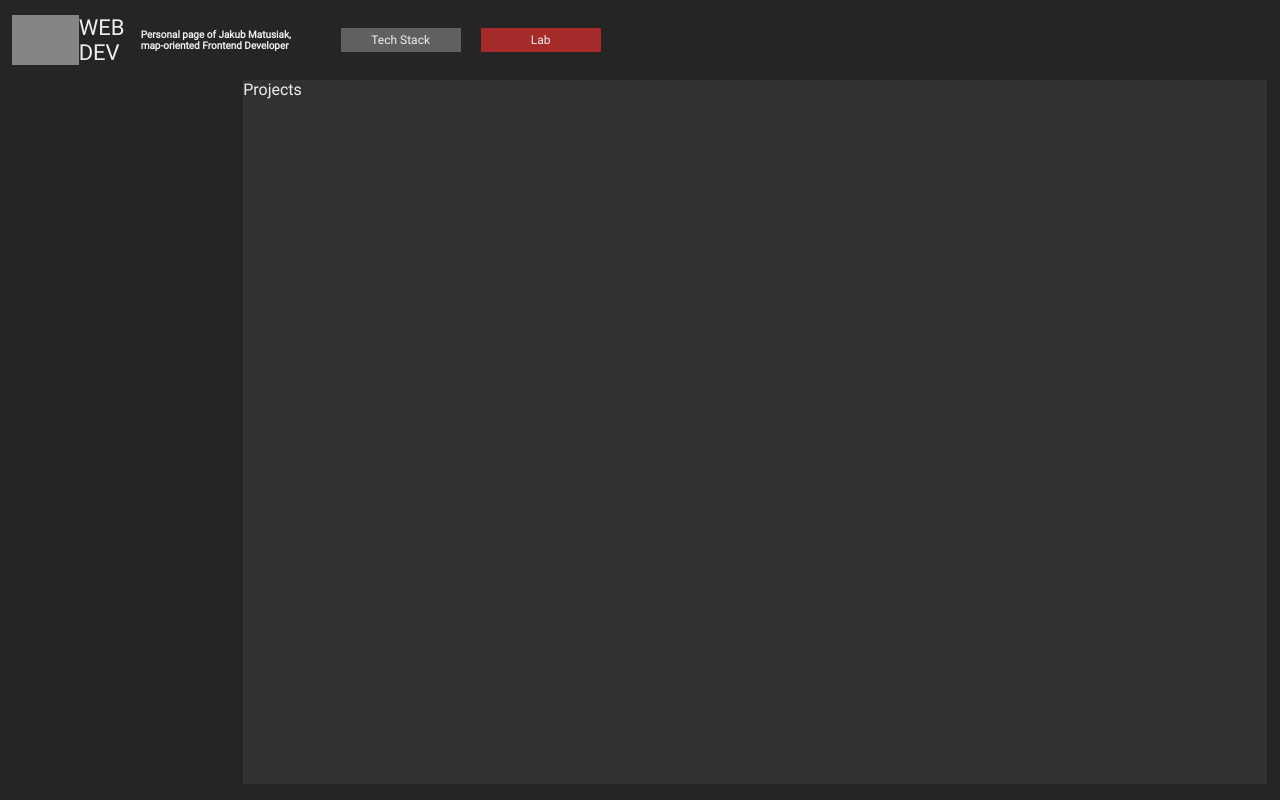
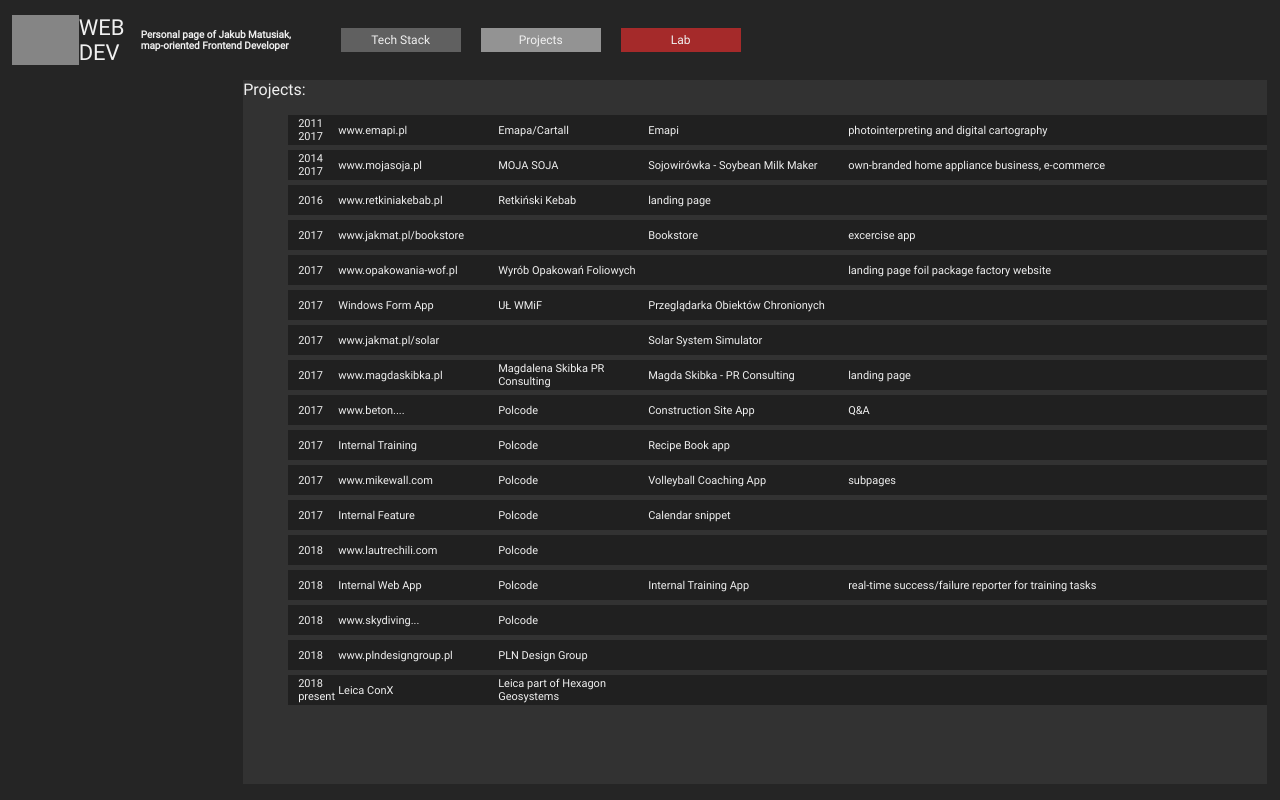
Before and after one commit to jakmat/2018-personal-website, a Vue app in the folder navibus/: page / in a window 1280 px wide. Built offline with nearby package versions, Linux system fonts and the light colour scheme; grey boxes are pictures that could not be loaded.

Commit message:
[DEV-8] Add portfolio

```diff
--- a/navibus/src/assets/projects.json
+++ b/navibus/src/assets/projects.json
@@ -1,18 +1,172 @@
-2011-17, www.emapi.pl, Emapa/Cartall, photointerpreting and digital cartography, [GIS, SQL]
-2015, www.mojasoja.pl, freelance, MOJA SOJA, own web store, [Prestashop, HTML, CSS]
-2016, www.retkiniakebab.pl, freelance, Retkiński Kebab, landing page, [HTML, CSS]
-2017, www.jakmat.pl/bookstore, excercise, Bookstore, excercise app, [HTML, CSS, JavaScript, AngularJS, Bootstrap]
-2017, www.opakowania-wof.pl, freelance, Wyrób Opakowań Foliowych, foil package factory website [HTML, CSS, JavaScript]
-2017, Windows Form App, excercise, Przeglądarka Obiektów Chronionych, [.NET, C#, SQL, Oracle Data Modeller]
-2017, www.jakmat.pl/solar, freelance, Solar System Simulator, [HTML, CSS, JavaScipt]
-2017, www.magdaskibka.pl, freelance, Magda Skibka - PR Consulting, landing page, [HTML, CSS, JavaScript, PHP]
-2017, www.beton...., Polcode, Construction Site App, Q&A
-2017, Internal Training, Polcode, Recipe Book, ..., [HTML, CSS, TypeScript, Angular 2, Bootstrap]
-2017, www.mikewall.com, Polcode, Volleyball Coaching App, subpages, [HTML, CSS, Sass, Blade]
-2017, Internal Feature, Polcode, Calendar snippet, ..., [HTML, CSS, TypeScript, Angular 4]
-2018, www.lautrechili.com, Polcode, [HTML, CSS, Sass, JavaScript, ...]
-2018, Internal Web App, Polcode, Schooling App for Polcode developrs, real-time success/failure reporter for training tasks, [HTML, CSS, TypeScript, Angular 5, Bootstrap 4]
-2018, www.skydiving..., Polcode,
-2018, www.plndesigngroup.pl, freelance, PLN Design Group [Wordpress, HTML, CSS, JavaScript]
-2018, Leica Conx UI, Hexagon Geosystems
-2018,
+[
+    {
+        "start": 2011,
+        "end": 2017,
+        "url": "www.emapi.pl",
+        "role": "employee",
+        "company": "Emapa/Cartall",
+        "title": "Emapi",
+        "description": "photointerpreting and digital cartography",
+        "stack": ["GIS","SQL"]
+    },
+    {
+        "start": 2014,
+        "end": 2017,
+        "url": "www.mojasoja.pl",
+        "role": "freelance",
+        "company": "MOJA SOJA",
+        "title": "Sojowirówka - Soybean Milk Maker",
+        "description": "own-branded home appliance business, e-commerce",
+        "stack": ["Prestashop","HTML","CSS"]
+    },
+    {
+        "start": 2016,
+        "end": "",
+        "url": "www.retkiniakebab.pl",
+        "role": "freelance",
+        "company": "Retkiński Kebab",
+        "title": "landing page",
+        "description": "",
+        "stack": ["HTML","CSS"]
+    },
+    {
+        "start": 2017,
+        "end": "",
+        "url": "www.jakmat.pl/bookstore",
+        "role": "exercise",
+        "company": "",
+        "title": "Bookstore",
+        "description": "excercise app",
+        "stack": ["HTML","CSS","JavaScript","AngularJS","Bootstrap"]
+    },
+    {
+        "start": 2017,
+        "end": "",
+        "url": "www.opakowania-wof.pl",
+        "role": "freelance",
+        "company": "Wyrób Opakowań Foliowych",
+        "title": "",
+        "description": "landing page foil package factory website",
+        "stack": ["HTML","CSS","JavaScript"]
+    },
+    {
+        "start": 2017,
+        "end": "",
+        "url": "Windows Form App",
+        "role": "excercise",
+        "company": "UŁ WMiF",
+        "title": "Przeglądarka Obiektów Chronionych",
+        "description": "",
+        "stack": [".NET","C#","SQL","Oracle Data Modeller"]
+    },
+    {
+        "start": 2017,
+        "end": "",
+        "url": "www.jakmat.pl/solar",
+        "role": "freelance",
+        "company": "",
+        "title": "Solar System Simulator",
+        "description": "",
+        "stack": ["HTML","CSS","JavaScipt"]
+    },
+    {
+        "start": 2017,
+        "end": "",
+        "url": "www.magdaskibka.pl",
+        "role": "freelance",
+        "company": "Magdalena Skibka PR Consulting",
+        "title": "Magda Skibka - PR Consulting",
+        "description": "landing page",
+        "stack": ["HTML","CSS","JavaScript","PHP"]
+    },
+    {
+        "start": 2017,
+        "end": "",
+        "url": "www.beton....",
+        "role": "employee",
+        "company": "Polcode",
+        "title": "Construction Site App",
+        "description": "Q&A",
+        "stack": ["HTML","CSS","JavaScript"]
+    },
+    {
+        "start": 2017,
+        "end": "",
+        "url": "Internal Training",
+        "role": "employee",
+        "company": "Polcode",
+        "title": "Recipe Book app",
+        "description": "",
+        "stack": ["HTML","CSS","TypeScript","Angular 2","Bootstrap"]
+    },
+    {
+        "start": 2017,
+        "end": "",
+        "url": "www.mikewall.com",
+        "role": "employee",
+        "company": "Polcode",
+        "title": "Volleyball Coaching App",
+        "description": "subpages",
+        "stack": ["HTML","CSS","Sass","Blade"]
+    },
+    {
+        "start": 2017,
+        "end": "",
+        "url": "Internal Feature",
+        "role": "employee",
+        "company": "Polcode",
+        "title": "Calendar snippet",
+        "description": "",
+        "stack": ["HTML","CSS","TypeScript","Angular 4"]
+    },
+    {
+        "start": 2018,
+        "end": "",
+        "url": "www.lautrechili.com",
+        "role": "employee",
+        "company": "Polcode",
+        "title": "",
+        "description": "",
+        "stack": ["HTML","CSS","Sass","JavaScript","Google Maps API"]
+    },
+    {
+        "start": 2018,
+        "end": "",
+        "url": "Internal Web App",
+        "role": "employee",
+        "company": "Polcode",
+        "title": "Internal Training App",
+        "description": "real-time success/failure reporter for training tasks",
+        "stack": ["HTML","CSS","TypeScript","Angular 5","Bootstrap 4"]
+    },
+    {
+        "start": 2018,
+        "end": "",
+        "url": "www.skydiving...",
+        "role": "employee",
+        "company": "Polcode",
+        "title": "",
+        "description": "",
+        "stack": ["Krita"]
+    },
+    {
+        "start": 2018,
+        "end": "",
+        "url": "www.plndesigngroup.pl",
+        "role": "freelance",
+        "company": "PLN Design Group",
+        "title": "",
+        "description": "",
+        "stack": ["Wordpress","HTML","CSS","JavaScript"]
+    },
+    {
+        "start": 2018,
+        "end": "present",
+        "url": "Leica ConX",
+        "role": "employee",
+        "company": "Leica part of Hexagon Geosystems",
+        "title": "",
+        "description": "",
+        "stack": ["HTML","CSS","LESS","JavaScript","Vue.js","Cesium.js","Vuetify"]
+    }
+]
--- a/navibus/src/components/Content/ContentProjects.vue
+++ b/navibus/src/components/Content/ContentProjects.vue
@@ -1,18 +1,76 @@
 <template>
   <div class="content__projects">
-    <span>Projects</span>
+    <span>Projects:</span>
+    <ul class="content__projects--list">
+      <li class="content__projects--list__item" v-for="project in projects">
+        <span class="content__projects--list__item--period">{{project.start}} {{project.end}}</span>
+        <span class="content__projects--list__item--url">{{project.url}}</span>
+        <span class="content__projects--list__item--company">{{project.company}}</span>
+        <span class="content__projects--list__item--title">{{project.title}}</span>
+        <span class="content__projects--list__item--description">{{project.description}}</span>
+        <!-- <span>{{project.}}</span>         -->
+      </li>
+    </ul>
   </div>
 </template>
 
 <script>
+import portfolio from '../../assets/projects.json';
+import _ from 'lodash';
+
 export default {
   name: 'ContentProjects',
+
+  computed: {
+    projects() {
+      console.log(portfolio)
+      return portfolio;
+    }
+  }
 };
 </script>
 
 <style lang="less" scoped>
+@import '../../mixins.less';
+
 .content__projects {
   width: 100%;
   height: 100%;
+
+  &--list {
+    &__item {
+      font-size: 11px;
+      width: 100%;
+      height: 30px;
+      background-color: #202020;
+      margin: 5px;
+      .flex(row, flex-start, center);
+
+      &--period {
+        padding-left: 10px;
+        width: 40px;
+      }
+
+      &--url {
+        width: 160px;
+      }
+
+      &--company {
+        width: 150px;
+      }
+
+      &--occupation {
+        width: 100px;
+      }
+
+      &--title {
+        width: 200px;
+      }
+
+      &--description {
+        width: 300px;
+      }
+    }
+  }
 }
 </style>
--- a/navibus/src/store.js
+++ b/navibus/src/store.js
@@ -12,10 +12,10 @@ export default new Vuex.Store({
             title: 'Tech Stack',
             component: 'content-about'
         },
-        // {
-        //     title: 'Projects',
-        //     component: 'content-projects'
-        // },
+        {
+            title: 'Projects',
+            component: 'content-projects'
+        },
         // {
         //     title: 'Inspirations',
         //     component: 'content-inspirations'
```
Also changed, not shown: navibus/src/assets/maps-bt.csv (added), navibus/src/assets/projects.csv (added).
